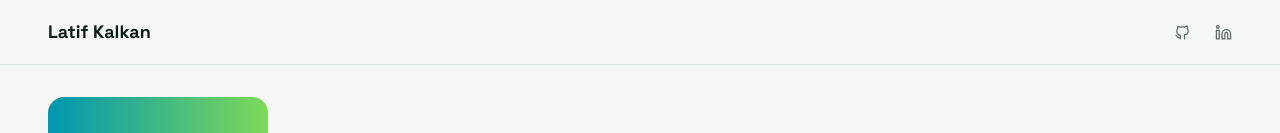
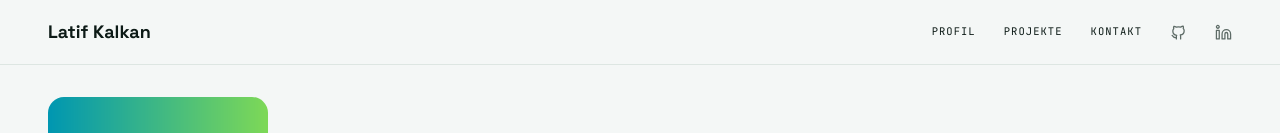
Before and after one commit to kalkanlatif/latif-portfolio, a Next.js app: page / in a window 1280 px wide. Shown: the top 133 px of the page. Built offline with nearby package versions, Linux system fonts and the light colour scheme.

Commit message:
feat: add anchor navigation links to nav bar

```diff
--- a/src/components/Nav.tsx
+++ b/src/components/Nav.tsx
@@ -2,7 +2,25 @@ export default function Nav() {
   return (
     <header className="flex items-center justify-between border-b border-border px-12 py-[18px]">
       <span className="font-display text-lg font-bold">Latif Kalkan</span>
-      <div className="flex items-center gap-6">
+      <div className="flex items-center gap-7">
+        <a
+          href="#cards"
+          className="font-mono text-[10.5px] tracking-[0.1em] text-ink uppercase"
+        >
+          Profil
+        </a>
+        <a
+          href="#projects"
+          className="font-mono text-[10.5px] tracking-[0.1em] text-ink uppercase"
+        >
+          Projekte
+        </a>
+        <a
+          href="#contact"
+          className="font-mono text-[10.5px] tracking-[0.1em] text-ink uppercase"
+        >
+          Kontakt
+        </a>
         <a
           href="https://github.com/"
           target="_blank"
```
